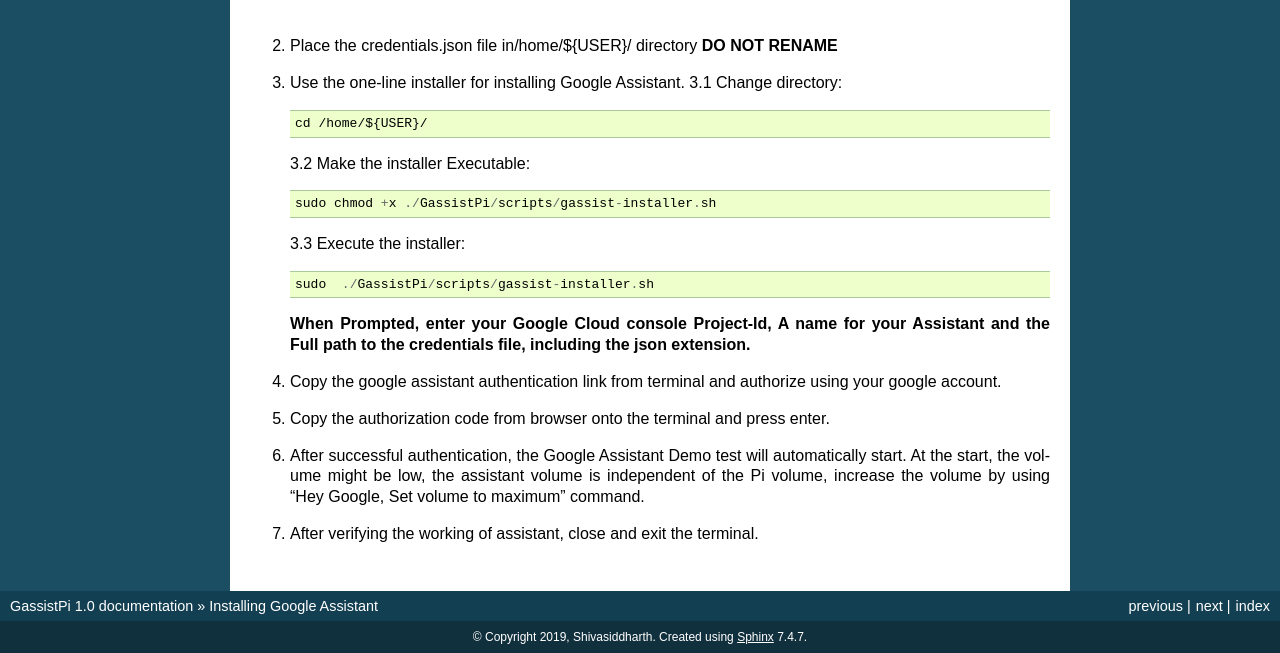
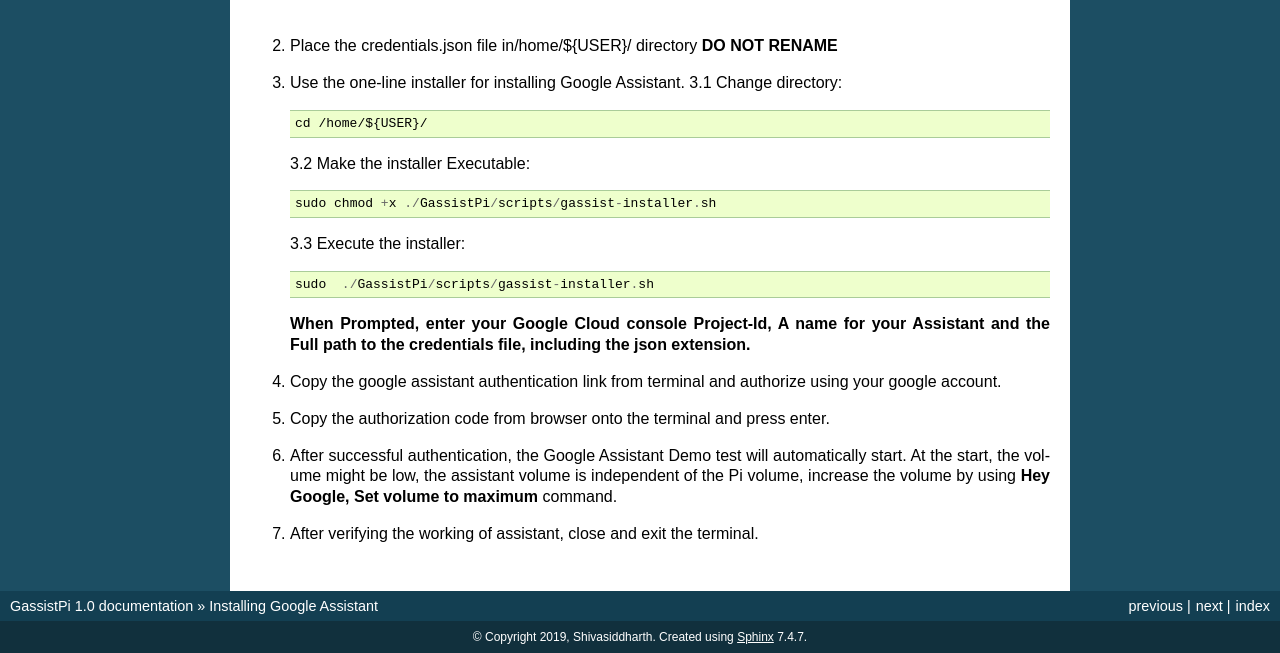
Before and after one commit to shivasiddharth/GassistPi-Documentation, a Sphinx documentation site: the page built from docs/install.rst, in a window 1280 px wide. Shown: the part 536-1189 px from the top of the page. Built offline with Sphinx 7.4.7, drawn with Linux system fonts in a browser that asks for light colours.

```diff
--- a/docs/install.rst
+++ b/docs/install.rst
@@ -44,7 +44,7 @@ Installing Google Assistant
 
 
 6. After successful authentication, the Google Assistant Demo test will automatically start.
-   At the start, the volume might be low, the assistant volume is independent of the Pi volume, increase the volume by using "Hey Google, Set volume to maximum" command.
+   At the start, the volume might be low, the assistant volume is independent of the Pi volume, increase the volume by using **Hey Google, Set volume to maximum** command.
 
 
 7. After verifying the working of assistant, close and exit the terminal.
```
